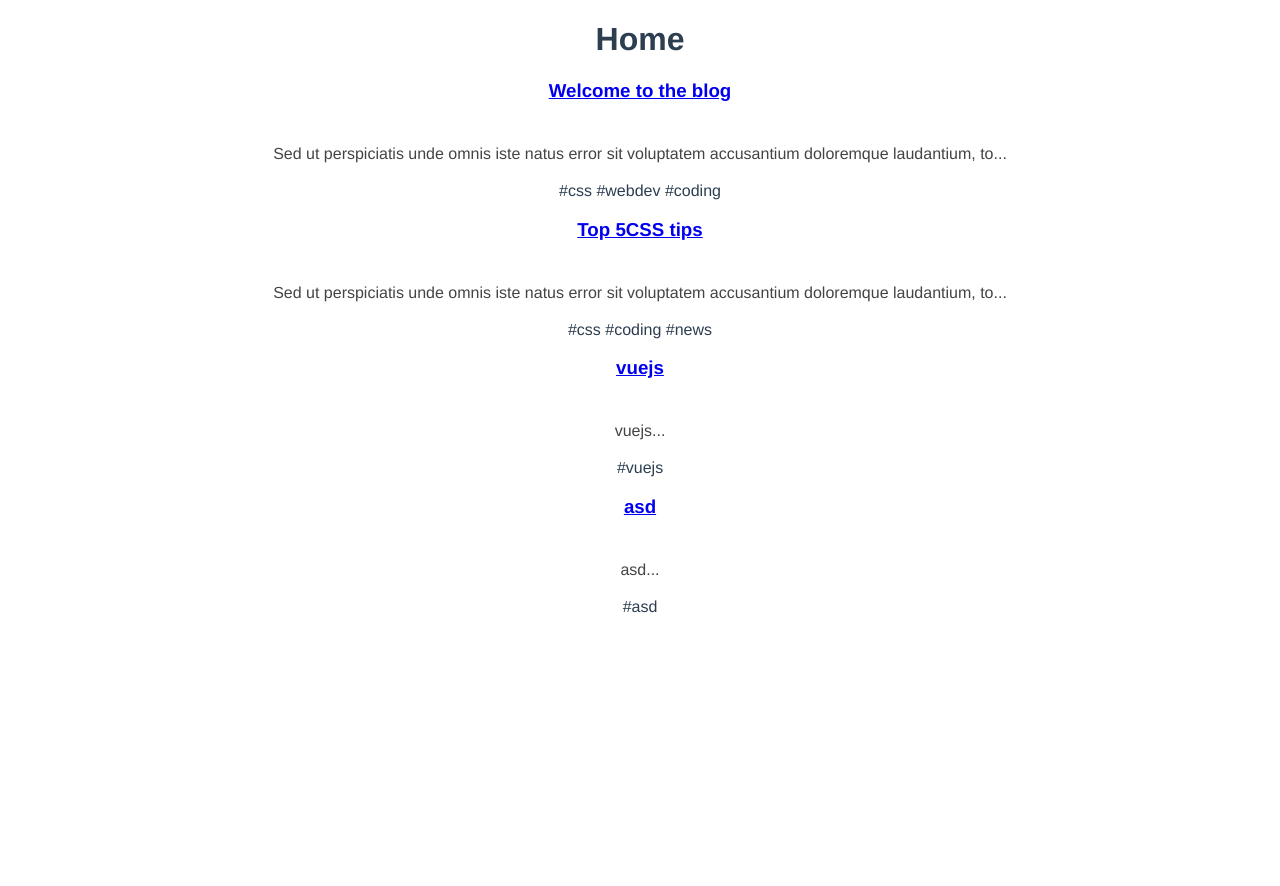
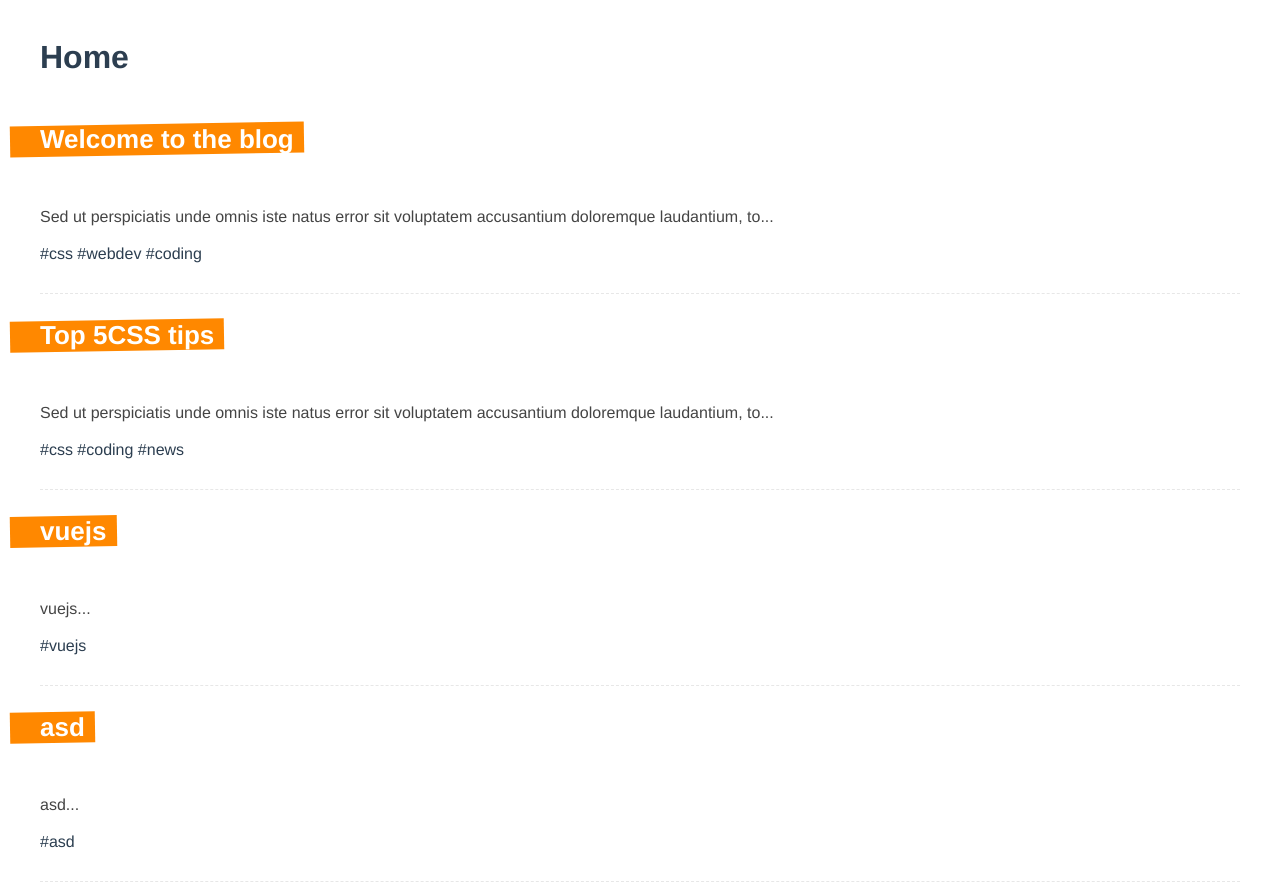
Before and after one commit to caren1/vuejs-ninja, a Vue app in the folder dojo-blog-compositionapi/: page / in a window 1280 px wide. Shown: the top 886 px of the page. Before the commit the page ends 800 px from the top, so only its background shows below. Built offline with nearby package versions, Linux system fonts and the light colour scheme; data requests are answered from the project's data file.

Commit message:
final styling fixes

```diff
--- a/dojo-blog-compositionapi/src/App.vue
+++ b/dojo-blog-compositionapi/src/App.vue
@@ -7,7 +7,6 @@
   font-family: Avenir, Helvetica, Arial, sans-serif;
   -webkit-font-smoothing: antialiased;
   -moz-osx-font-smoothing: grayscale;
-  text-align: center;
   color: #2c3e50;
 }
 </style>
--- a/dojo-blog-compositionapi/src/components/SinglePost.vue
+++ b/dojo-blog-compositionapi/src/components/SinglePost.vue
@@ -26,5 +26,29 @@
 </script>
 
 <style>
-
+     .post {
+    margin: 0 40px 30px;
+    padding-bottom: 30px;
+    border-bottom: 1px dashed #e7e7e7;
+  }
+  .post h3 {
+    display: inline-block;
+    position: relative;
+    font-size: 26px;
+    color: white;
+    margin-bottom: 10px;
+    max-width: 400px;
+  }
+  .post h3::before {
+    content: "";
+    display: block;
+    width: 100%;
+    height: 100%;
+    background: #ff8800;
+    position: absolute;
+    z-index: -1;
+    padding-right: 40px;
+    left: -30px;
+    transform: rotateZ(-1deg);
+  }
 </style>
--- a/dojo-blog-compositionapi/src/composables/getPost.js
+++ b/dojo-blog-compositionapi/src/composables/getPost.js
@@ -6,9 +6,6 @@
 
     const load = async () => {
         try {
-            await new Promise(resolve => setTimeout(() => {
-                resolve()
-            }, 2000))
             const data = await fetch(`http://localhost:3000/posts/${id}`);
             if (!data.ok){
                 throw Error('No post available.')
--- a/dojo-blog-compositionapi/src/composables/getPosts.js
+++ b/dojo-blog-compositionapi/src/composables/getPosts.js
@@ -6,10 +6,6 @@
 
         const load = async () => {
             try {
-                await new Promise(resolve =>
-                    setTimeout(() => {
-                    resolve()
-                }, 2000))
                 const data = await fetch('http://localhost:3000/posts');
                 if (!data.ok){
                    throw Error('No data available.')
--- a/dojo-blog-compositionapi/src/composables/postPost.js
+++ b/dojo-blog-compositionapi/src/composables/postPost.js
@@ -4,7 +4,6 @@
      const error = ref(null);
         const load = async () => {
             try {
-                await new Promise(resolve => setTimeout(() => { resolve(), 2000 }))
                 const data = await
                 fetch('http://localhost:3000/posts', {
                     method: 'POST',
--- a/dojo-blog-compositionapi/src/views/Home.vue
+++ b/dojo-blog-compositionapi/src/views/Home.vue
@@ -56,3 +56,11 @@
     },
 }
 </script>
+
+<style scoped>
+    .home{
+        max-width: 1200px;
+        margin: 0 auto;
+        padding: 10px;
+    }
+</style>
```
